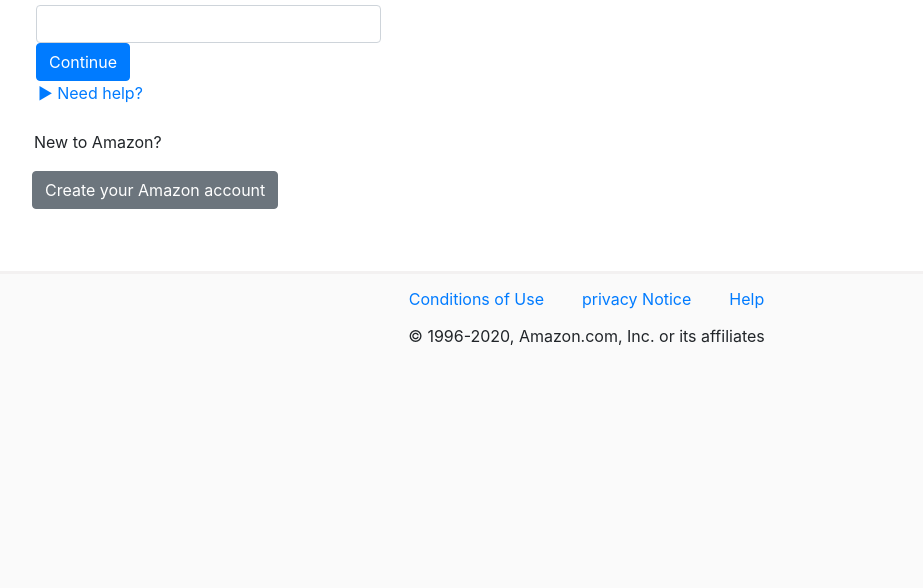
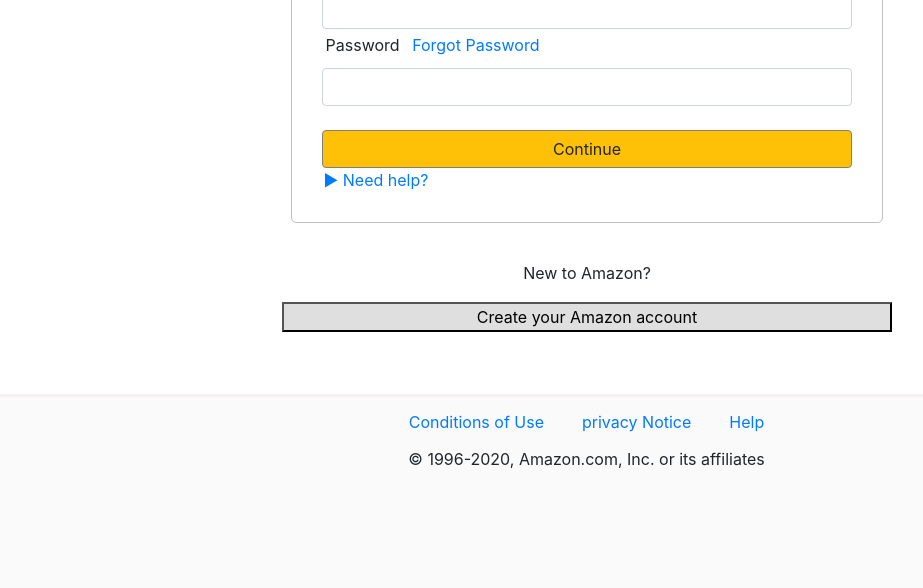
Before and after one commit to aa-ag/signin_final, a plain HTML site: page index.html in a window 1280 px wide. Shown: the part 212-800 px from the top of the page, without its empty margins (53-976 px from the left). Drawn offline with nearby package versions, Linux system fonts and the light colour scheme.

Commit message:
missing 3 elements

```diff
--- a/css/main.css
+++ b/css/main.css
@@ -10,3 +10,30 @@
     padding-bottom: 60px;
     box-shadow: 3px 3px rgb(243, 241, 241);
 }
+#icon {
+    text-align: center;
+}
+.col {
+    margin-left: 20%;
+    margin-right: 20%;
+}
+.form-group {
+    border: 1px solid silver;
+    border-radius: 5px;
+    padding: 30px;
+    margin: 30px;
+}
+.btn {
+    width: 100%;
+    border: 1px solid gray;
+}
+#new, #newp {
+    text-align: center;
+}
+.password-related {
+    display: inline-block;
+}
+.button-other {
+    width: 55%;
+    background-color: rgb(224, 223, 223);
+}
--- a/index.html
+++ b/index.html
@@ -17,25 +17,27 @@
         </div>
         <div class="container">
             <div class="row">
-                <div class="outline col-md-4">
+                <div class="col">
                     <div class="form-group">
                         <h1>Sign-In</h1>
                         <label for="email">Email (phone or mobile accounts)</label>
                         <input type="text" class="form-control">
-                        <label for="password">Password</label>
-                        <a href="#" class="forgotpassword">Forgot Password</a>
+                        <div class="password-related">
+                            <label for="password">Password</label><span></span>
+                            <a href="#" class="forgotpassword">Forgot Password</a>
+                        </div>
                         <input type="password" class="form-control">
-                        <!--this should be gradient-->
-                        <button type="submit" class="btn btn-primary">Continue</button>
+                        <br>
+                        <button type="submit" class="btn btn-warning" id="continue">Continue</button>
                         <br>
                         <a href="#">► Need help?</a>
                     </div>
                 </div>
             </div>
         </div>
-        <div class="container">
-            <p>New to Amazon?</p>
-            <button type="text" class="btn btn-secondary">Create your Amazon account</button>
+        <div class="container" id="new">
+            <p id="newp">New to Amazon?</p>
+            <button type="text" class="button-other">Create your Amazon account</button>
         </div>
     </div>
     <div class="container">
```
